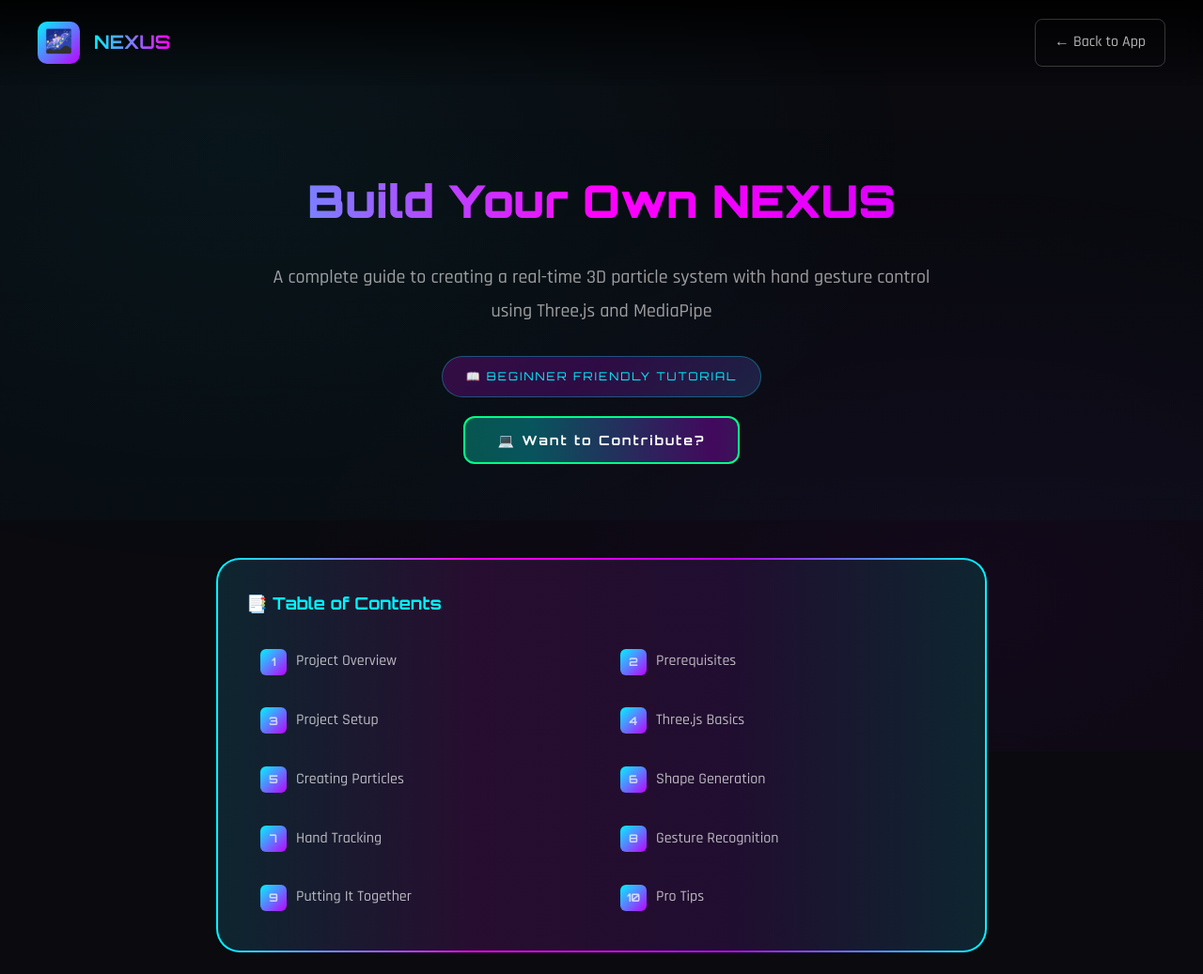
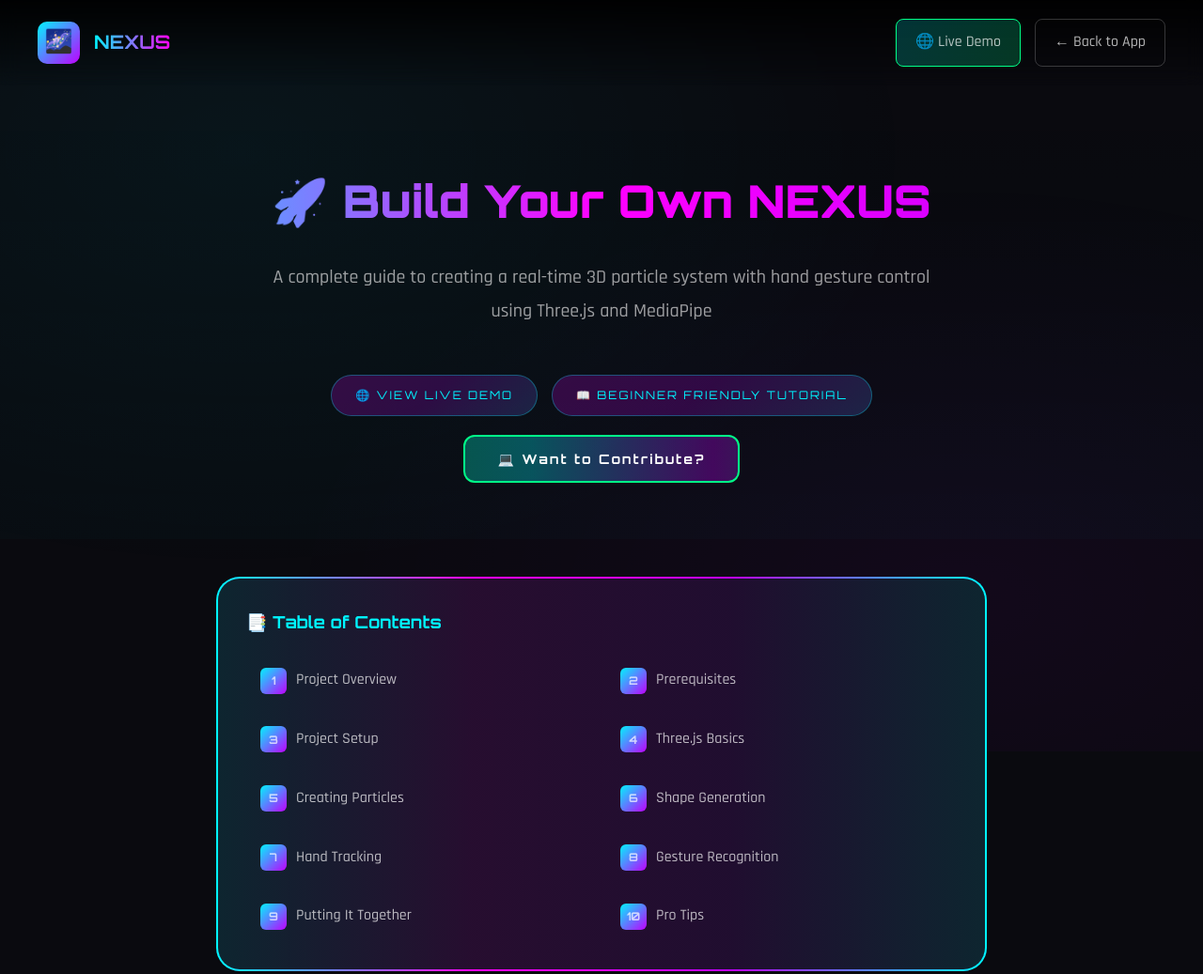
Before and after one commit to shivaganesht/Realtime-3d-moving-model-AI, a plain HTML site: page tutorial.html in a window 1280 px wide. Shown: the top 1037 px of the page at 94% size. Drawn offline with Linux system fonts and the light colour scheme.

Commit message:
add live demo links and enhance tutorial page with improved navigation

```diff
--- a/tutorial.html
+++ b/tutorial.html
@@ -629,17 +629,26 @@
                 <div class="logo-icon">🌌</div>
                 <span class="logo-text">NEXUS</span>
             </a>
-            <a href="index.html" class="back-btn">
-                ← Back to App
-            </a>
+            <div style="display: flex; gap: 15px; align-items: center;">
+                <a href="https://realtime-3d-moving-model-ai.vercel.app/" class="back-btn" style="background: linear-gradient(135deg, rgba(0, 245, 255, 0.2), rgba(0, 255, 136, 0.2)); border-color: var(--neon-green);">
+                    🌐 Live Demo
+                </a>
+                <a href="index.html" class="back-btn">
+                    ← Back to App
+                </a>
+            </div>
         </div>
     </header>
 
     <section class="hero">
-        <h1>Build Your Own NEXUS</h1>
+        <h1>🚀 Build Your Own NEXUS</h1>
         <p>A complete guide to creating a real-time 3D particle system with hand gesture control using Three.js and MediaPipe</p>
-        <div class="hero-badge">📖 BEGINNER FRIENDLY TUTORIAL</div>
-        <br>
+        <div style="display: flex; gap: 15px; justify-content: center; align-items: center; flex-wrap: wrap; margin-top: 20px;">
+            <a href="https://realtime-3d-moving-model-ai.vercel.app/" target="_blank" class="hero-badge" style="text-decoration: none; cursor: pointer; transition: all 0.3s ease;" onmouseover="this.style.transform='scale(1.05)'; this.style.boxShadow='0 5px 20px rgba(0, 255, 136, 0.5)'" onmouseout="this.style.transform=''; this.style.boxShadow=''">
+                🌐 VIEW LIVE DEMO
+            </a>
+            <div class="hero-badge">📖 BEGINNER FRIENDLY TUTORIAL</div>
+        </div>
         <button class="scroll-contribute-btn" onclick="document.getElementById('contribute-section').scrollIntoView({behavior: 'smooth', block: 'center'})">
             💻 Want to Contribute?
         </button>
@@ -1161,8 +1170,8 @@
     </main>
 
     <footer class="footer">
-        <p>Built with 💜 by <a href="https://github.com/shivaganesht" target="_blank">Shiva Ganesh</a></p>
-        <p style="margin-top: 10px;">Questions? Open an issue on <a href="https://github.com/shivaganesht" target="_blank">GitHub</a></p>
+        <p>Built with 💜 by <a href="https://github.com/shivaganesht" target="_blank">Shiva Ganesh</a> • <a href="https://realtime-3d-moving-model-ai.vercel.app/" target="_blank">Live Demo</a></p>
+        <p style="margin-top: 10px;">Questions? Open an issue on <a href="https://github.com/shivaganesht/Realtime-3d-moving-model-AI" target="_blank">GitHub</a></p>
     </footer>
 </body>
 </html>
```
Also changed, not shown: index.html (+2 -1 lines), 1 other file.
